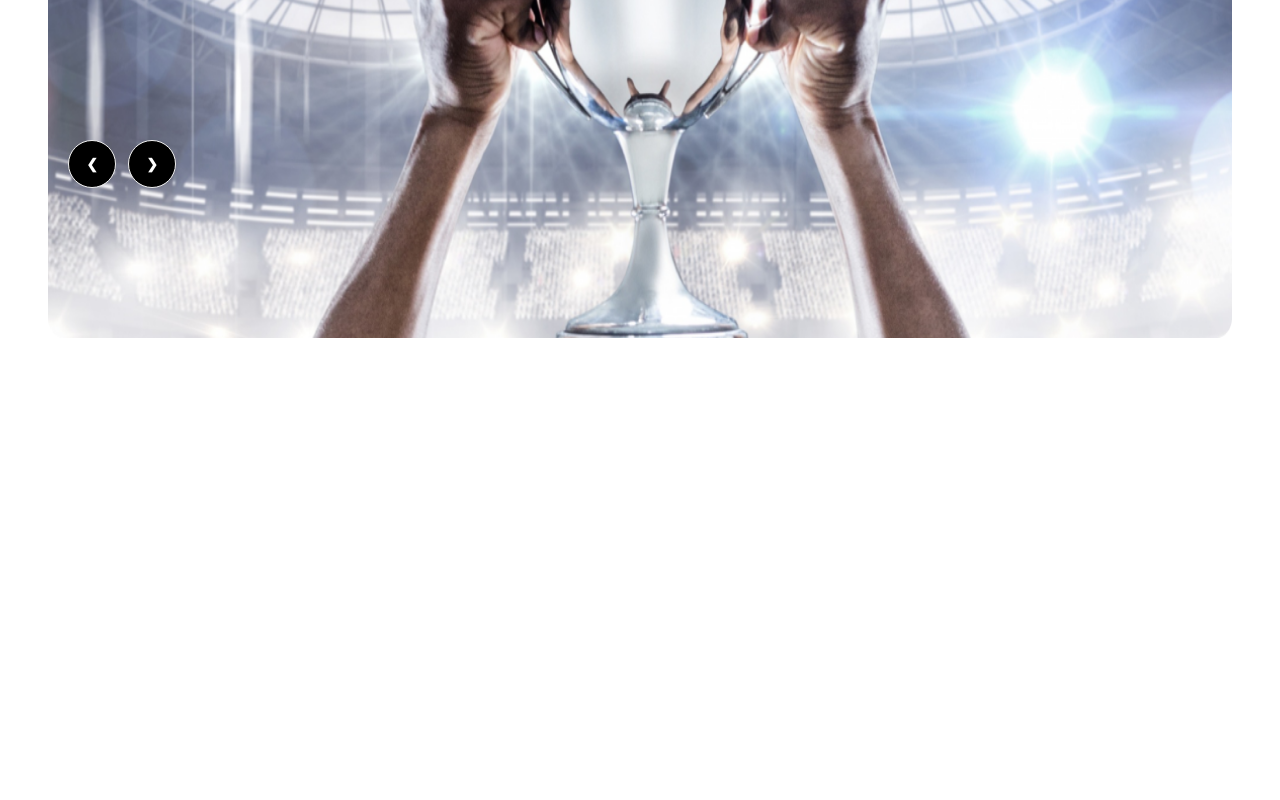
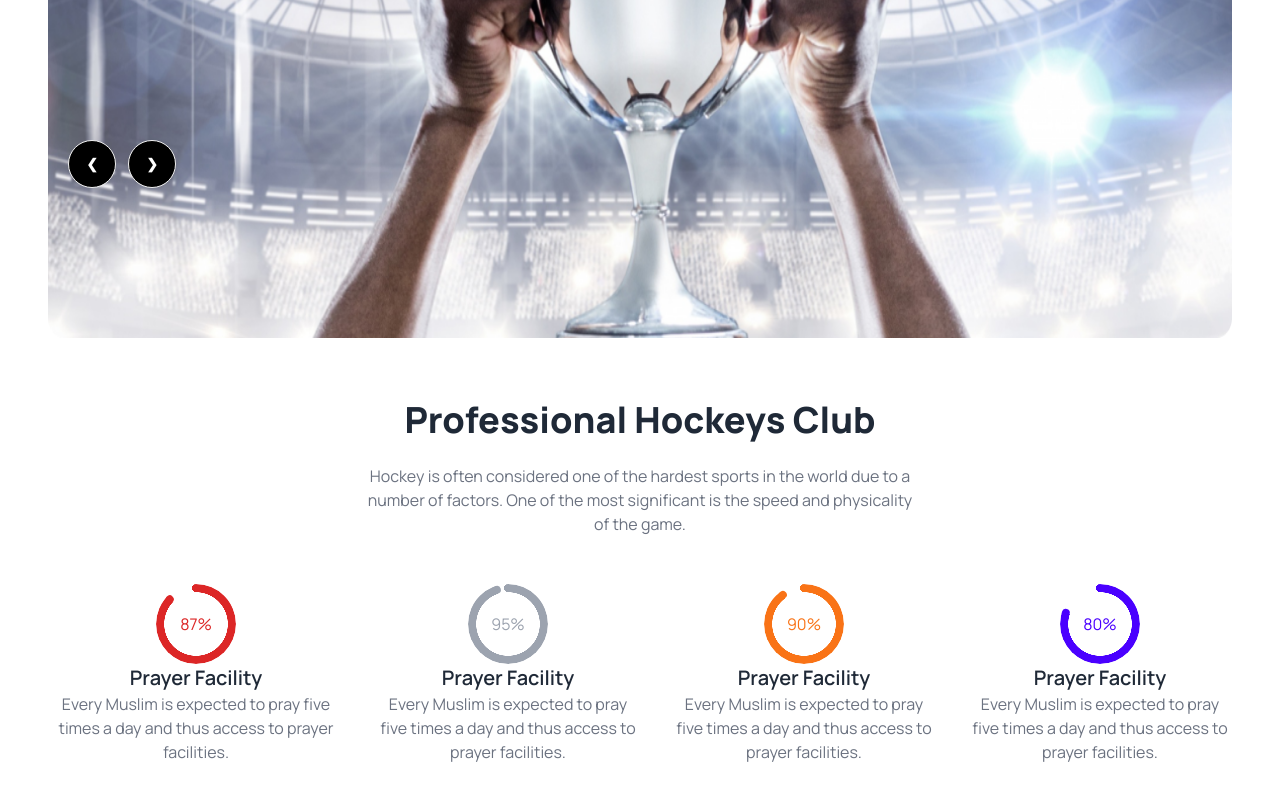
Before and after one commit to mizanurict/hockey-game, a plain HTML site: page index.html in a window 1280 px wide. Shown: the part 416-1216 px from the top of the page. Before the commit the page ends 816 px from the top, so only its background shows below. Drawn offline with nearby package versions, Linux system fonts and the light colour scheme.

Commit message:
added hockeys club section

```diff
--- a/index.html
+++ b/index.html
@@ -7,12 +7,22 @@
     <!-- tailwind and daisyUI cnd link  -->
     <link href="https://cdn.jsdelivr.net/npm/daisyui@4.6.0/dist/full.min.css" rel="stylesheet" type="text/css" />
     <script src="https://cdn.tailwindcss.com"></script>
+
+    <!-- google font Manrope -->
+    <link rel="preconnect" href="https://fonts.googleapis.com" />
+    <link rel="preconnect" href="https://fonts.gstatic.com" crossorigin />
+    <link href="https://fonts.googleapis.com/css2?family=Manrope:wght@200..800&display=swap" rel="stylesheet" />
+    <style>
+        .font-manrope{
+            font-family: "Manrope", sans-serif;
+        }
+    </style>
   </head>
-  <body>
+  <body class="font-manrope">
     <header>
       <nav></nav>
       <!-- banner section  -->
-        <div class=" mx-6 lg:mx-12 my-14">
+      <div class="mx-6 lg:mx-12 my-14">
         <div class="carousel w-full rounded">
           <div id="slide1" class="carousel-item relative w-full">
             <img src="images/1.png" class="w-full" />
@@ -38,7 +48,37 @@
         </div>
       </div>
     </header>
-    <main></main>
+    <main>
+        <!-- hockeys club section  -->
+        <section class="mx-6 lg:mx-12 my-14">
+            <div class="text-center m-6 my-12 ">
+                <h2 class="font-extrabold text-4xl my-6">Professional Hockeys Club</h2>
+                <p class="font-normal text-[16px] text-gray-500 lg:mx-72">Hockey is often considered one of the hardest sports in the world due to a number of factors. One of the most significant is the speed and physicality of the game.</p>
+            </div>
+            <div class=" grid lg:grid-cols-4 space-x-8 space-y-6 lg:space-y-0 justify-center">
+                <div class="text-center">
+                    <div class="radial-progress text-red-600" style="--value:87;" role="progressbar">87%</div>
+                    <h3 class="font-[600] text-xl">Prayer Facility</h3>
+                    <p class="font-normal text-[16px] text-gray-500">Every Muslim is expected to pray five times a day and thus access to prayer facilities.</p>
+                </div>
+                <div class="text-center">
+                    <div class="radial-progress text-gray-400" style="--value:95;" role="progressbar">95%</div>
+                    <h3 class="font-[600] text-xl">Prayer Facility</h3>
+                    <p class="font-normal text-[16px] text-gray-500">Every Muslim is expected to pray five times a day and thus access to prayer facilities.</p>
+                </div>
+                <div class="text-center">
+                    <div class="radial-progress text-orange-500" style="--value:90;" role="progressbar">90%</div>
+                    <h3 class="font-[600] text-xl">Prayer Facility</h3>
+                    <p class="font-normal text-[16px] text-gray-500">Every Muslim is expected to pray five times a day and thus access to prayer facilities.</p>
+                </div>
+                <div class="text-center">
+                    <div class="radial-progress text-primary" style="--value:80;" role="progressbar">80%</div>
+                    <h3 class="font-[600] text-xl">Prayer Facility</h3>
+                    <p class="font-normal text-[16px] text-gray-500">Every Muslim is expected to pray five times a day and thus access to prayer facilities.</p>
+                </div>
+            </div>
+        </section>
+    </main>
     <footer></footer>
   </body>
 </html>
```
Lines whose indentation alone changed are shown as unchanged.
